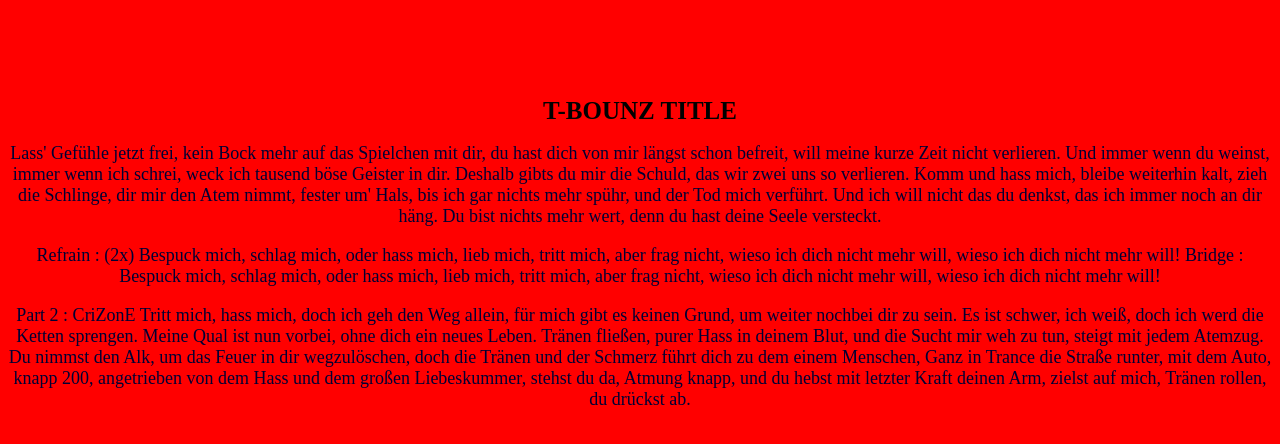
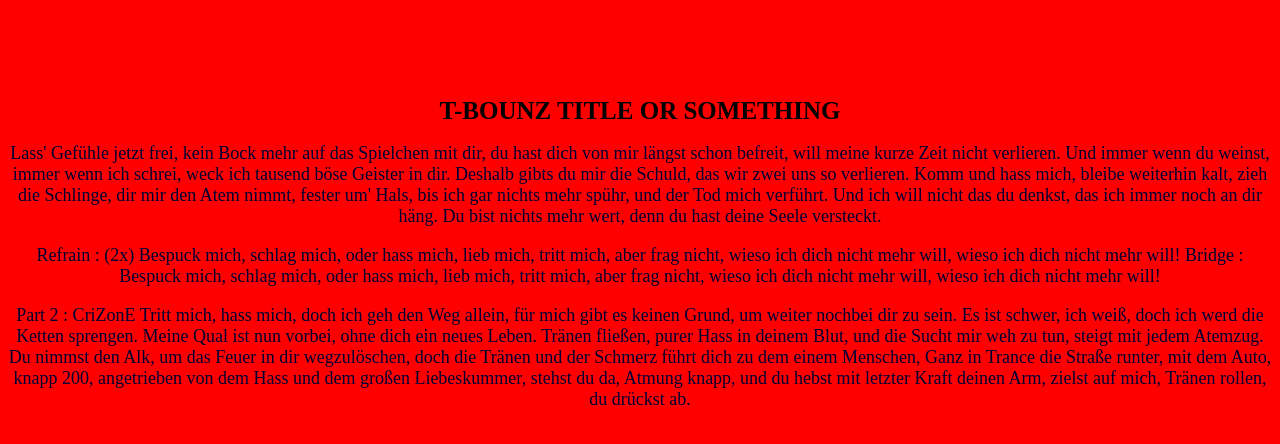
Before and after one commit to nri1234/Task-4, a plain HTML site: page index.html in a window 1280 px wide. Drawn offline with Linux system fonts and the light colour scheme.

Commit message:
Add content to h1

```diff
--- a/index.html
+++ b/index.html
@@ -5,7 +5,7 @@
        	<link rel="stylesheet" type="text/css" href="style.css">
     </head>
     <body>
-        <h1>T-Bounz title</h1>
+        <h1>T-Bounz title or something</h1>
         <p>Lass' Gefühle jetzt frei,
 kein Bock mehr auf das Spielchen mit dir,
 du hast dich von mir längst schon befreit,
```
